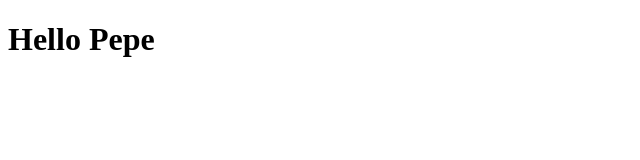
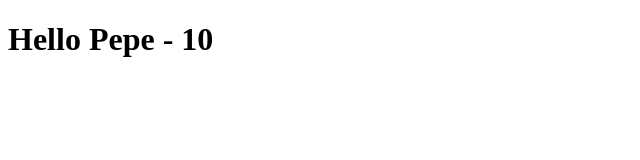
Before and after one commit to AlberErre/node-express-template, a React app: page / in a window 1280 px wide. Shown: the top 160 px of the page, without its empty margins (0-640 px from the left). Built offline with nearby package versions, Linux system fonts and the light colour scheme.

Commit message:
add example state

```diff
--- a/src/components/Hello.tsx
+++ b/src/components/Hello.tsx
@@ -10,11 +10,18 @@ export interface HelloState {
 }
 
 export default class Hello extends React.Component<HelloProps, HelloState> {
+  constructor(props: HelloProps) {
+    super(props);
+    this.state = {
+      counter: 10,
+      enabled: false
+    };
+  }
 
   render() {
     return (
       <h1>
-        Hello {this.props.name}
+        Hello {this.props.name} - {this.state.counter}
       </h1>
     );
   }
```
